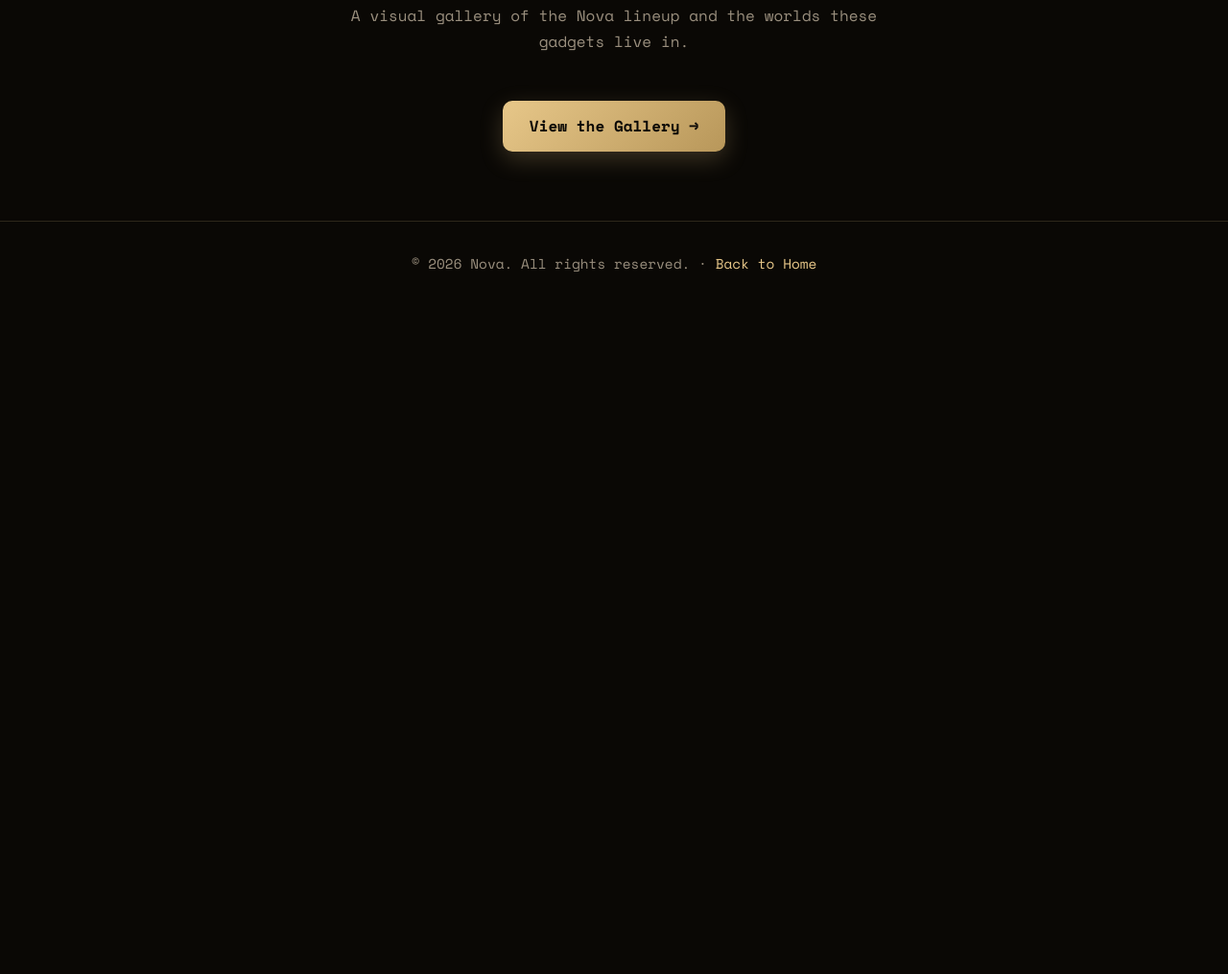
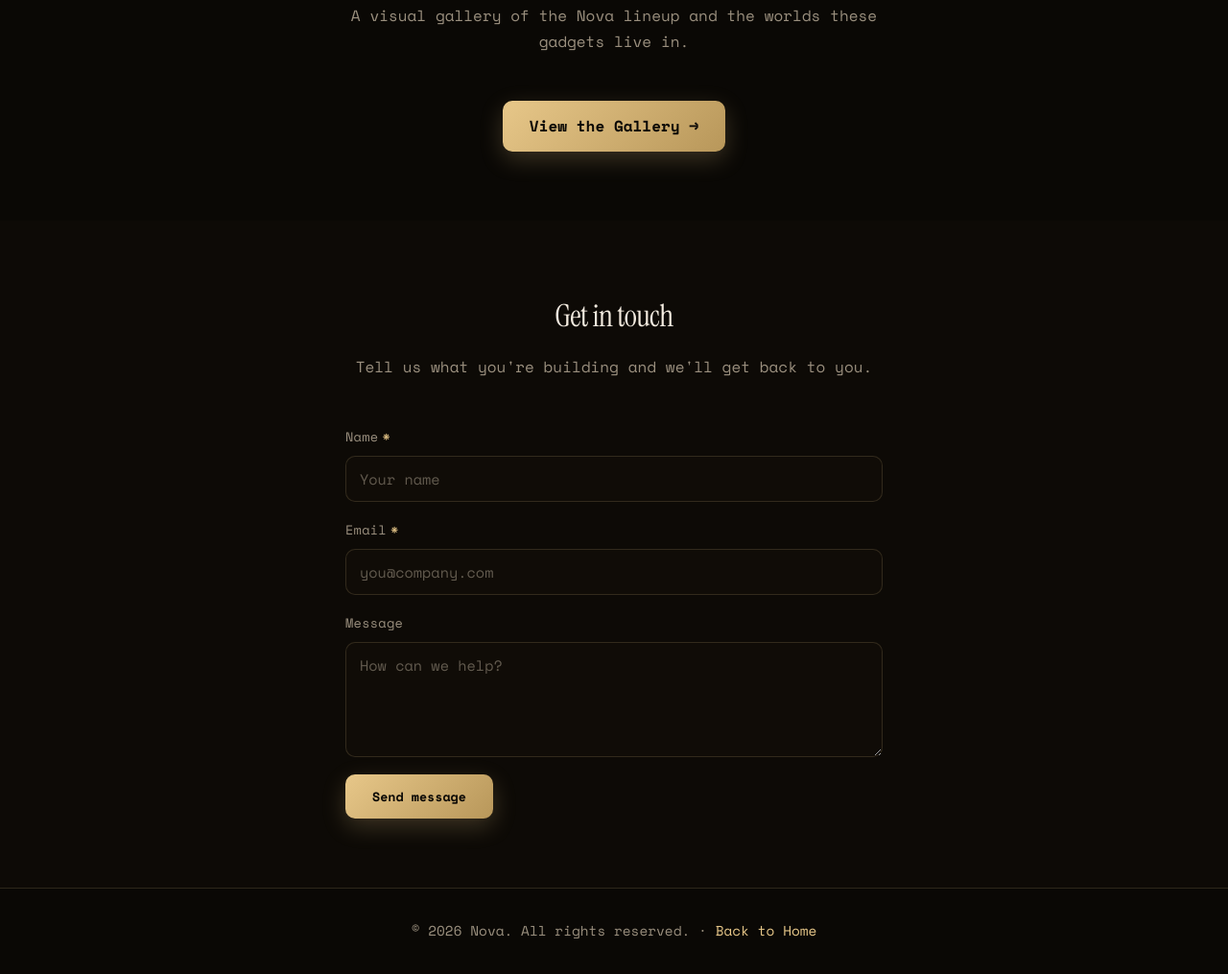
Before and after one commit to rk-empires/arca-product, a plain HTML site: page product.html in a window 1280 px wide. Shown: the part 3181-4196 px from the top of the page at 96% size. Before the commit the page ends 3501 px from the top, so only its background shows below. Drawn offline with nearby package versions, Linux system fonts and the light colour scheme.

Commit message:
Add contact form section to product.html above footer
Name/email/message fields styled with existing Eclat tokens; name and
email required, form action left empty for later wiring.

Co-Authored-By: Claude Opus 4.8 (1M context) <noreply@anthropic.com>

```diff
--- a/product.html
+++ b/product.html
@@ -115,6 +115,22 @@
     .price-card ul { list-style: none; margin: 20px 0 24px; text-align: left; }
     .price-card li { color: var(--muted); padding: 7px 0; font-size: 0.95rem; }
     .price-card li::before { content: "✓"; color: var(--accent); margin-right: 10px; }
+
+    .contact-form { max-width: 560px; margin: 0 auto; display: grid; gap: 18px; }
+    .field { display: grid; gap: 8px; text-align: left; }
+    .field label { font-size: 0.85rem; color: var(--muted); letter-spacing: 0.02em; }
+    .field label .req { color: var(--accent); margin-left: 4px; }
+    .field input, .field textarea {
+      font-family: var(--mono); font-size: 0.95rem; color: var(--text);
+      background: var(--panel); border: 1px solid var(--border); border-radius: 10px;
+      padding: 12px 14px; width: 100%; transition: border-color .2s, box-shadow .2s;
+    }
+    .field input::placeholder, .field textarea::placeholder { color: rgba(154,143,126,0.6); }
+    .field input:focus, .field textarea:focus {
+      outline: none; border-color: var(--accent); box-shadow: 0 0 0 3px rgba(231,199,137,0.14);
+    }
+    .field textarea { resize: vertical; min-height: 120px; }
+    .contact-form .btn { justify-self: start; border: none; cursor: pointer; font-family: var(--mono); }
 
     footer { border-top: 1px solid var(--border); padding: 32px 0; text-align: center; color: var(--muted); font-size: 0.9rem; }
 
@@ -279,6 +295,28 @@
     </div>
   </section>
 
+  <section id="contact" style="background: #0d0a06;">
+    <div class="container">
+      <h2 class="section-title">Get in touch</h2>
+      <p class="section-sub">Tell us what you're building and we'll get back to you.</p>
+      <form class="contact-form" action="" method="post">
+        <div class="field">
+          <label for="contact-name">Name<span class="req">*</span></label>
+          <input id="contact-name" name="name" type="text" placeholder="Your name" required />
+        </div>
+        <div class="field">
+          <label for="contact-email">Email<span class="req">*</span></label>
+          <input id="contact-email" name="email" type="email" placeholder="you@company.com" required />
+        </div>
+        <div class="field">
+          <label for="contact-message">Message</label>
+          <textarea id="contact-message" name="message" placeholder="How can we help?"></textarea>
+        </div>
+        <button class="btn" type="submit">Send message</button>
+      </form>
+    </div>
+  </section>
+
   <footer>
     <div class="container">
       <p>&copy; 2026 Nova. All rights reserved. · <a href="product.html" style="color:var(--accent);">Back to Home</a></p>
```
